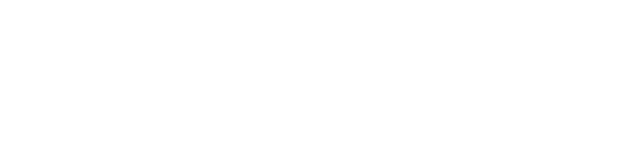
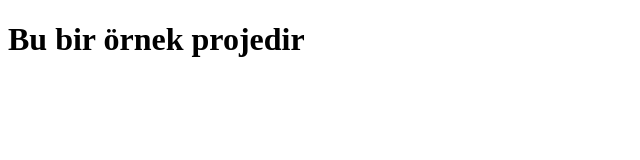
Before and after one commit to nursel/deneme, a plain HTML site: page index.html in a window 1280 px wide. Shown: the whole page, without its empty margins (0-640 px from the left). Drawn offline with Linux system fonts and the light colour scheme.

Commit message:
index.html 'e yeni satır eklendi

```diff
--- a/index.html
+++ b/index.html
@@ -6,6 +6,6 @@
     <title>Document</title>
 </head>
 <body>
-
+    <h1>Bu bir örnek projedir</h1>
 </body>
 </html>
```
